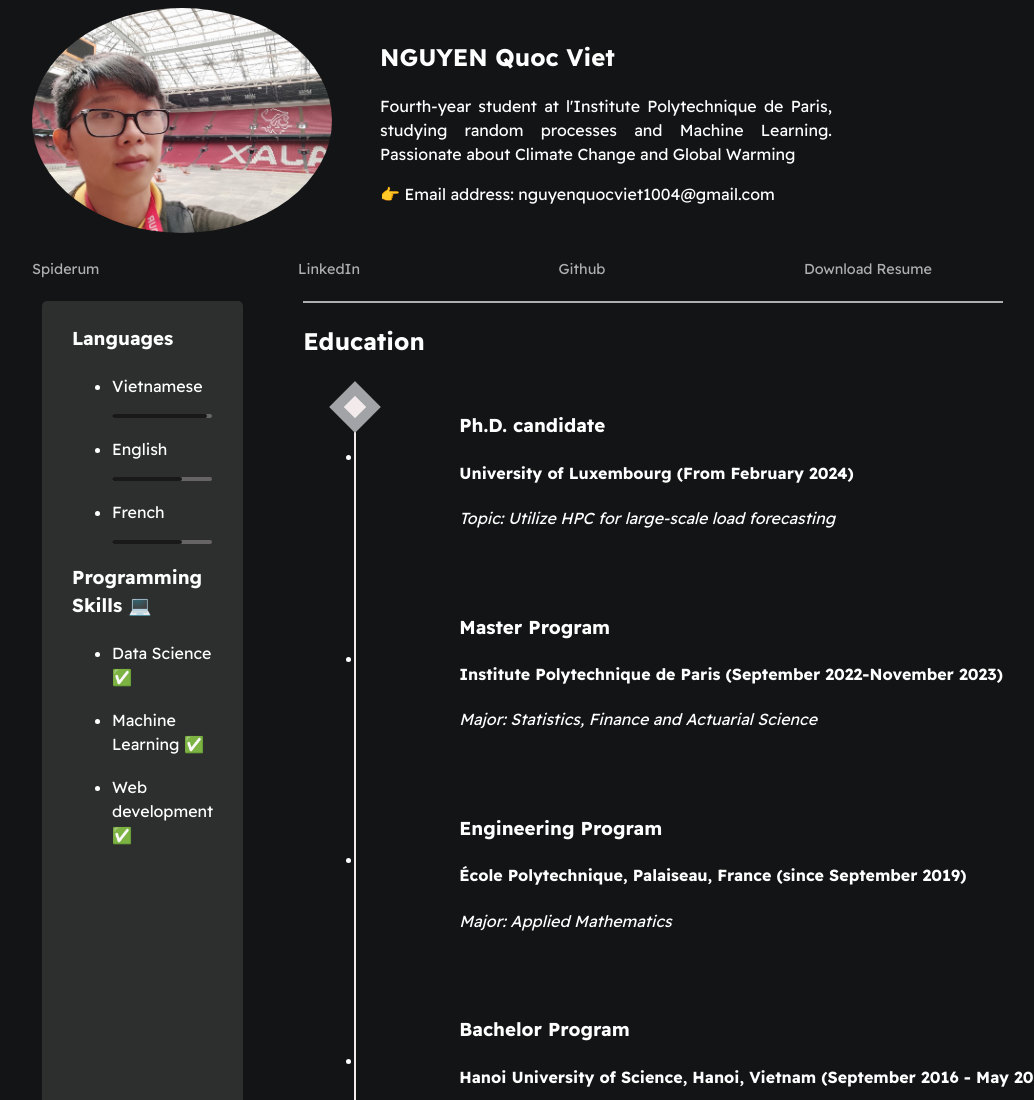
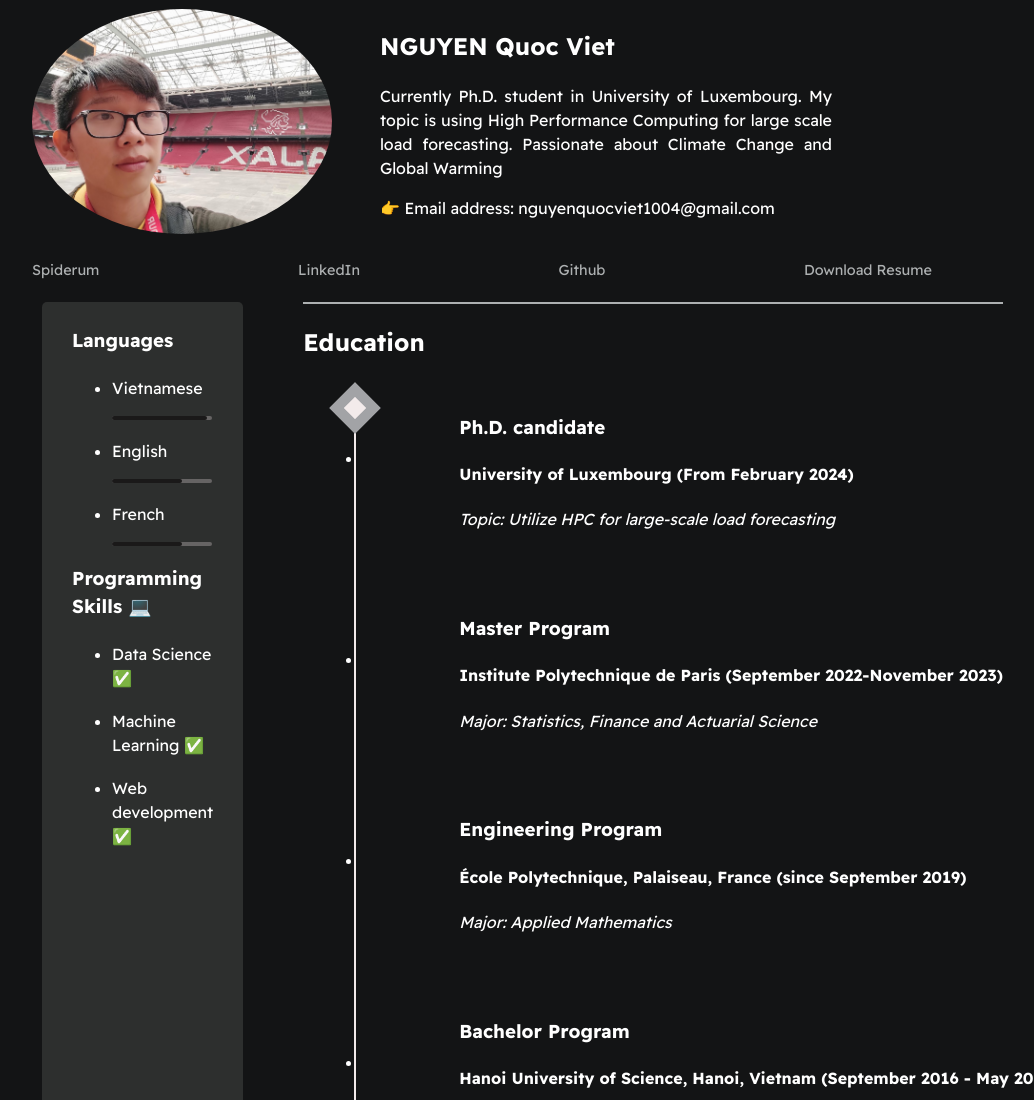
Before and after one commit to Viet1004/resume, a plain HTML site: page index.html in a window 1280 px wide. Shown: the top 1100 px of the page, without its empty margins (158-1192 px from the left). Drawn offline with Linux system fonts and the light colour scheme.

Commit message:
Change bio

```diff
--- a/index.html
+++ b/index.html
@@ -15,7 +15,7 @@
                 <img id="profile-pic" src="assets/images/avatar.jpeg" alt="Image not found!">
                 <div>
                     <h2 id="bio"> NGUYEN Quoc Viet </h2>
-                    <p id="profileResume"> Fourth-year student at l'Institute Polytechnique de Paris, studying random processes and Machine Learning. Passionate about Climate Change and Global Warming</p>
+                    <p id="profileResume"> Currently Ph.D. student in University of Luxembourg. My topic is using High Performance Computing for large scale load forecasting. Passionate about Climate Change and Global Warming</p>
                     <p id="email">👉 Email address: nguyenquocviet1004@gmail.com</p>
                 </div>
             </section>
```
